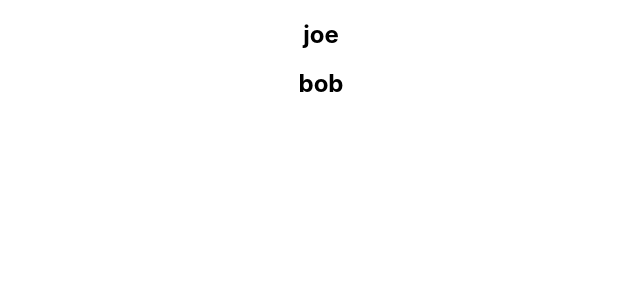
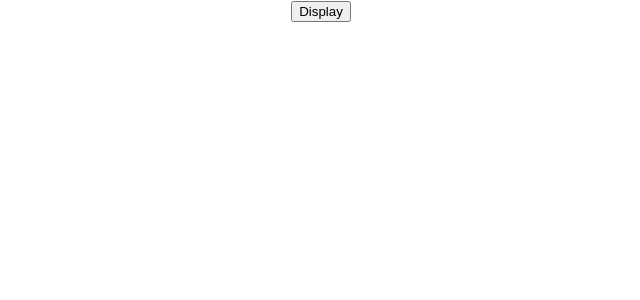
Before and after one commit to jsmapr1/react-state-machines, a React (Create React App) app: page / in a window 1280 px wide. Shown: the top 300 px of the page, without its empty margins (319-959 px from the left). Built offline with nearby package versions, Linux system fonts and the light colour scheme.

Commit message:
Basic state machine

```diff
--- a/src/components/List/List.js
+++ b/src/components/List/List.js
@@ -1,5 +1,5 @@
 import React from 'react';
-import { useState, useEffect } from 'react';
+import { useReducer, useState, useEffect } from 'react';
 
 function fakeAPI () {
   return new Promise((resolve, reject) => {
@@ -7,13 +7,43 @@ function fakeAPI () {
   });
 }
 
+const basicMachine = {
+  initial: 'closed',
+  states: {
+    open: {
+      on: {
+        TOGGLE: 'closed'
+      }
+    },
+    closed: {
+      on: {
+        TOGGLE: 'open'
+      }
+    }
+  }
+};
+
+const transition = (state, event) => {
+  return basicMachine.states[state].on[event] || state;
+}
+
 export default function List() {
   const [list, updateList] = useState([]);
-  fakeAPI()
-    .then(data => updateList(data));
+  const [display, action] = useReducer(
+    transition,
+    basicMachine.initial
+  );
+  useEffect(() => {
+      fakeAPI()
+      .then(json => updateList(json));
+      return;
+  })
   return(
     <div>
-      {list.map(item => <h2>{item}</h2>)}
+      <button onClick={() => action('TOGGLE')}>Display</button>
+      {display === 'open' &&
+        list.map(item => <h2 key={item}>{item}</h2>)
+      }
     </div>
   )
 }
```
